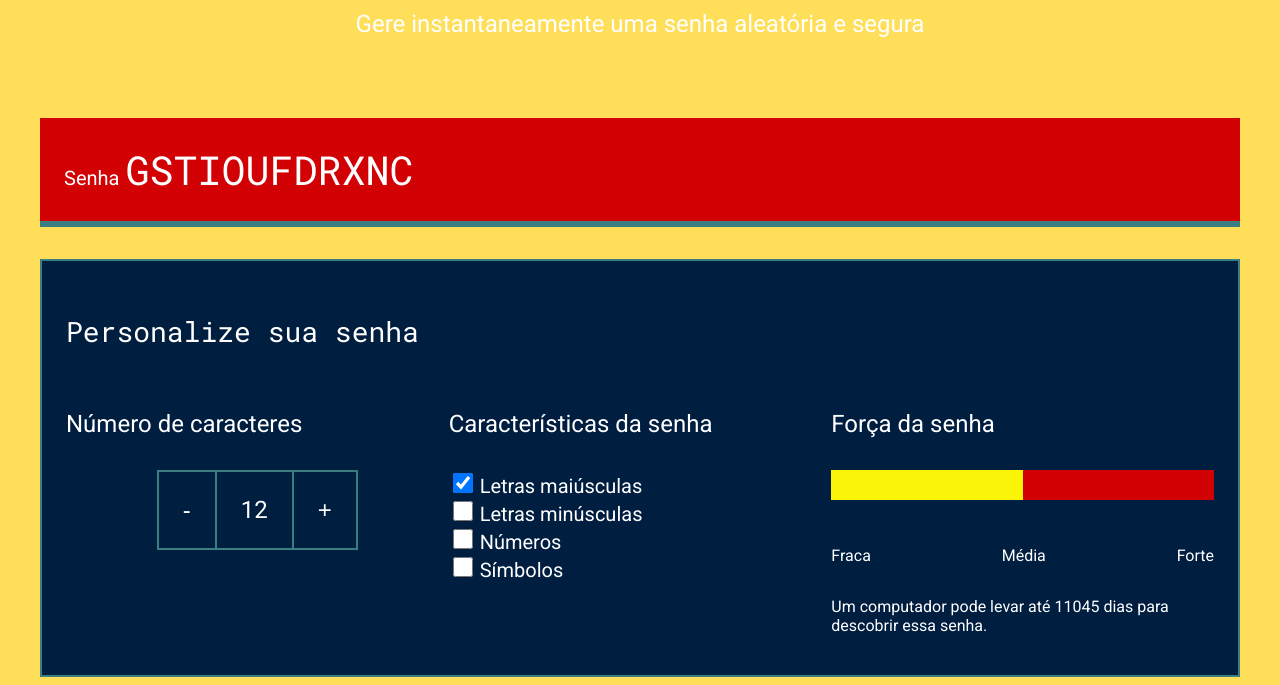
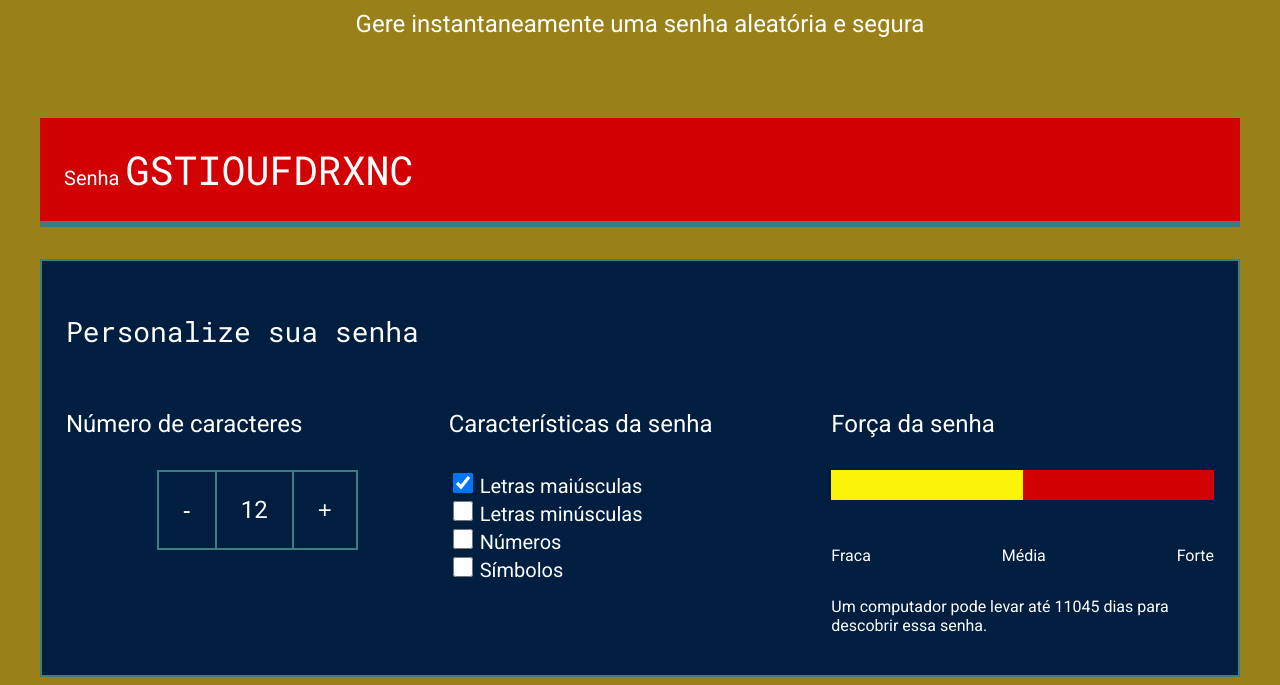
Before and after one commit to FFranco15/seguran-a-3D-2-ha-3-trimestre, a plain HTML site: page index.html in a window 1280 px wide. Shown: the part 185-870 px from the top of the page. Drawn offline with Linux system fonts and the light colour scheme.

Commit message:
rearrumação da rearrumação

```diff
--- a/style.css
+++ b/style.css
@@ -2,7 +2,7 @@
 
 :root{
     --branco: white;
-    --cor-de-fundo: #FFDE59;
+    --cor-de-fundo: #998018;
     --fundo-senha: #D20103;
     --fundo-texto: #001E40;
     --borda: #3A7E81;
```
